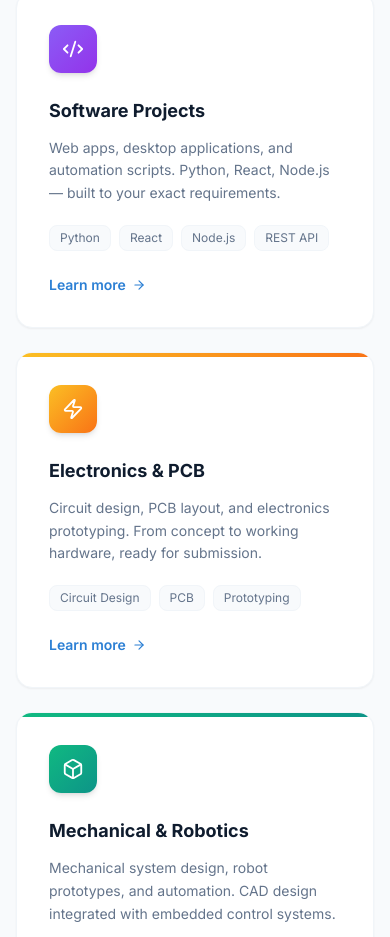
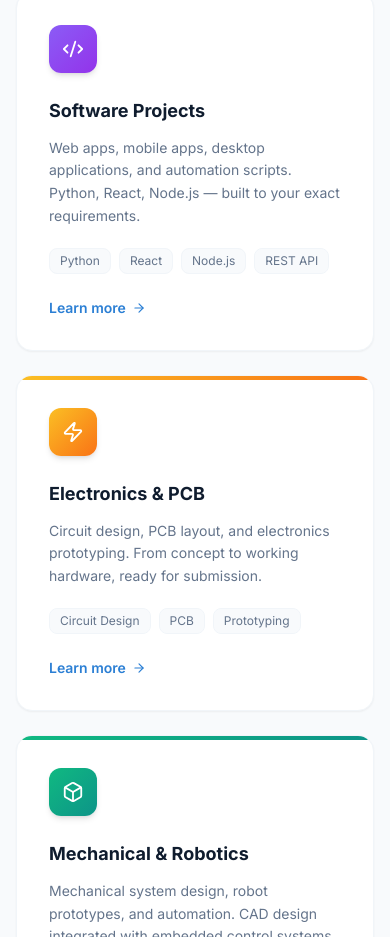
Before and after one commit to mahesh020795/rectronx-website, a Next.js app: page / in a window 390 px wide. Shown: the part 5220-6157 px from the top of the page. Built offline with nearby package versions, Linux system fonts and the light colour scheme; no server answers.

Commit message:
Add mobile apps to Software Projects service description

```diff
--- a/components/home/Services.tsx
+++ b/components/home/Services.tsx
@@ -18,7 +18,7 @@ const services = [
     icon: Code2,
     title: "Software Projects",
     description:
-      "Web apps, desktop applications, and automation scripts. Python, React, Node.js — built to your exact requirements.",
+      "Web apps, mobile apps, desktop applications, and automation scripts. Python, React, Node.js — built to your exact requirements.",
     tags: ["Python", "React", "Node.js", "REST API"],
     href: "/projects#software",
     accent: "from-violet-500 to-purple-600",
```
